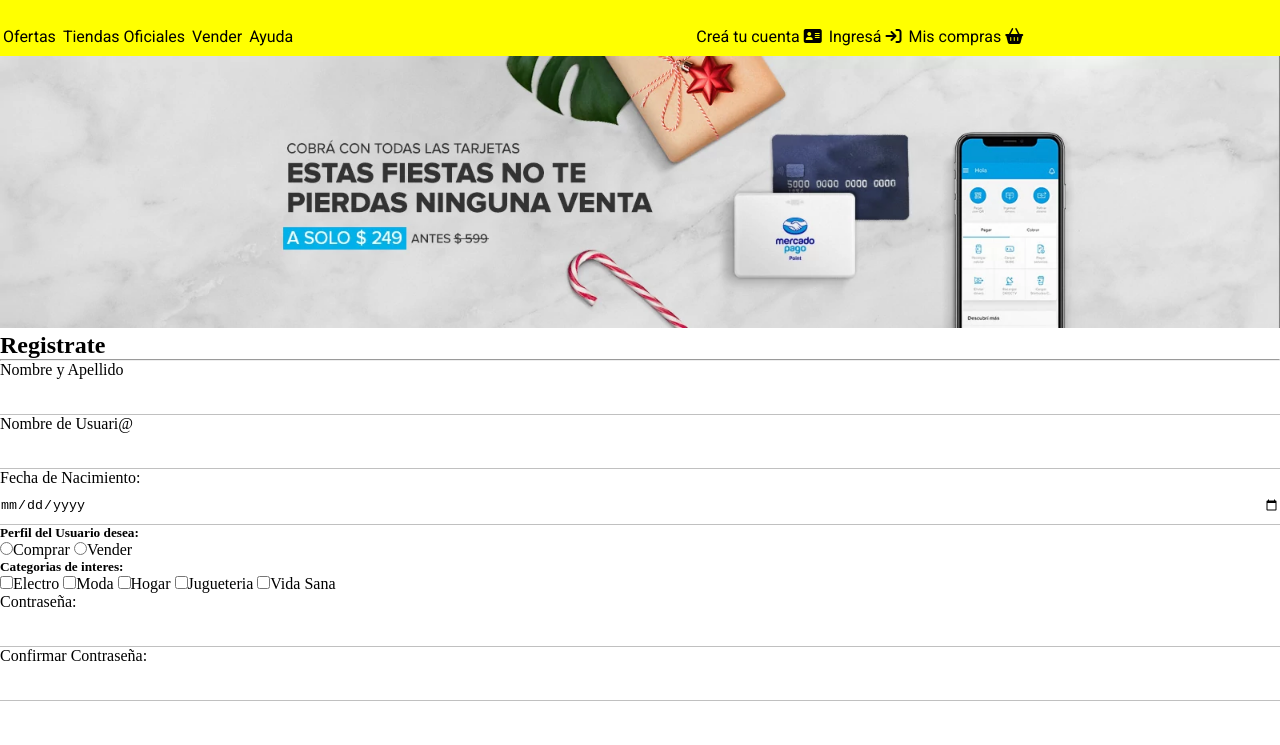
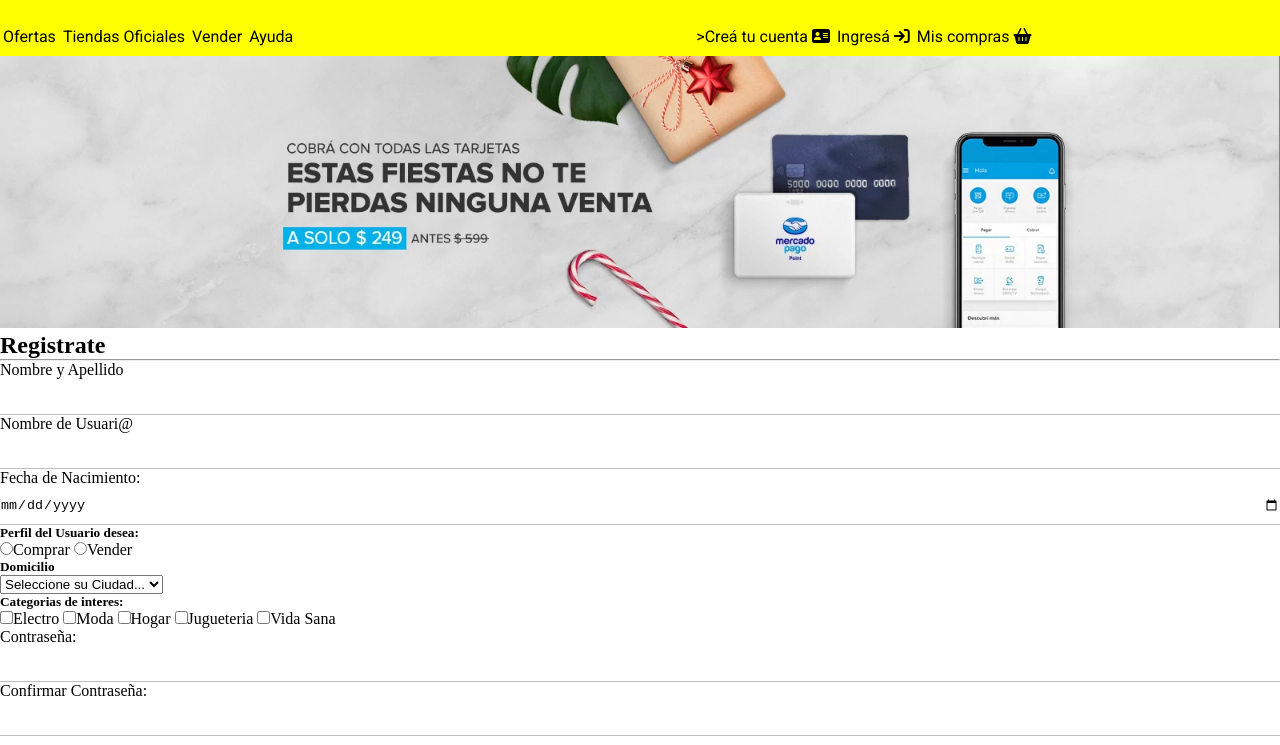
Before and after one commit to Zunilda-Niveiro/tp-mercadoliebre, a website: page views/register.html in a window 1280 px wide. Shown: the part 55-800 px from the top of the page. Drawn offline with Linux system fonts and the light colour scheme.

Commit message:
nuevo cambio

```diff
--- a/views/register.html
+++ b/views/register.html
@@ -33,7 +33,7 @@
                     <li>Ayuda </li>
                 </ul>
                 <ul class="header__lista_li">
-                    <li> Creá tu cuenta <i class="fa-solid fa-address-card"></i>
+                    <li>>Creá tu cuenta <i class="fa-solid fa-address-card"></i>
                     <li> Ingresá <i class="fa-solid fa-arrow-right-to-bracket"></i>
                     <li> Mis compras <i class="fa-solid fa-basket-shopping"></i>
                 </ul>
@@ -69,6 +69,16 @@
                 <label for="vender"><input class="main__input_radio" type="radio" id="vender"
                     name="vender">Vender</label>
             </div>
+            <div class="form__box">
+                <h5 class="form__subTitle">Domicilio</h5>
+                <select class="form__select" name="city" id="city">
+                    <option value="" hidden selected>Seleccione su Ciudad...</option>
+                    <option value="Lanus">Lanus</option>
+                    <option value="Avellaneda">Avellaneda</option>
+                    <option value="Temperley">Temperley</option>
+                    <option value="Quilmes">Quilmes</option>
+                </select>
+            </div>
             <div class="main__form">
                 <h5>Categorias de interes:</h5>
                 <label for="electro"><input class="main__input_radio" value="electro" type="checkbox" id="electro"
```
Also changed, not shown: views/home.html (+8 -6 lines).
